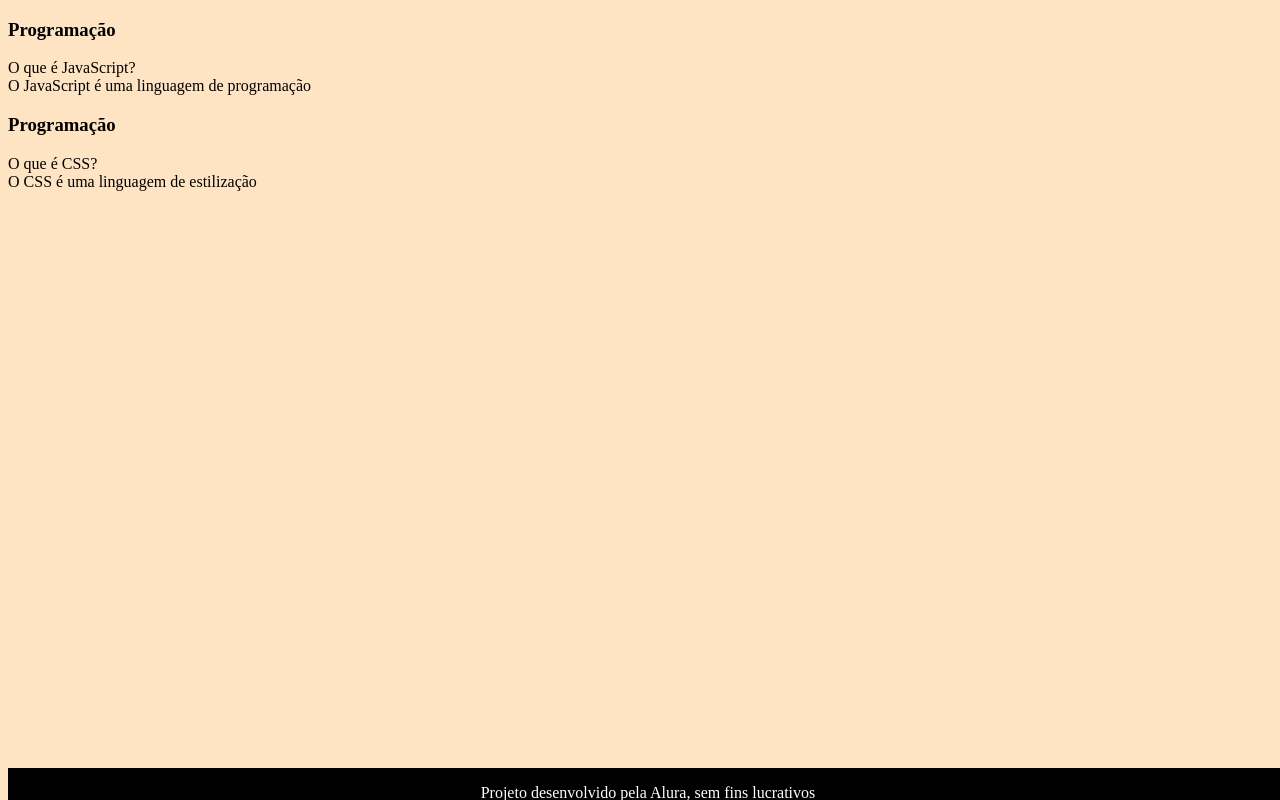
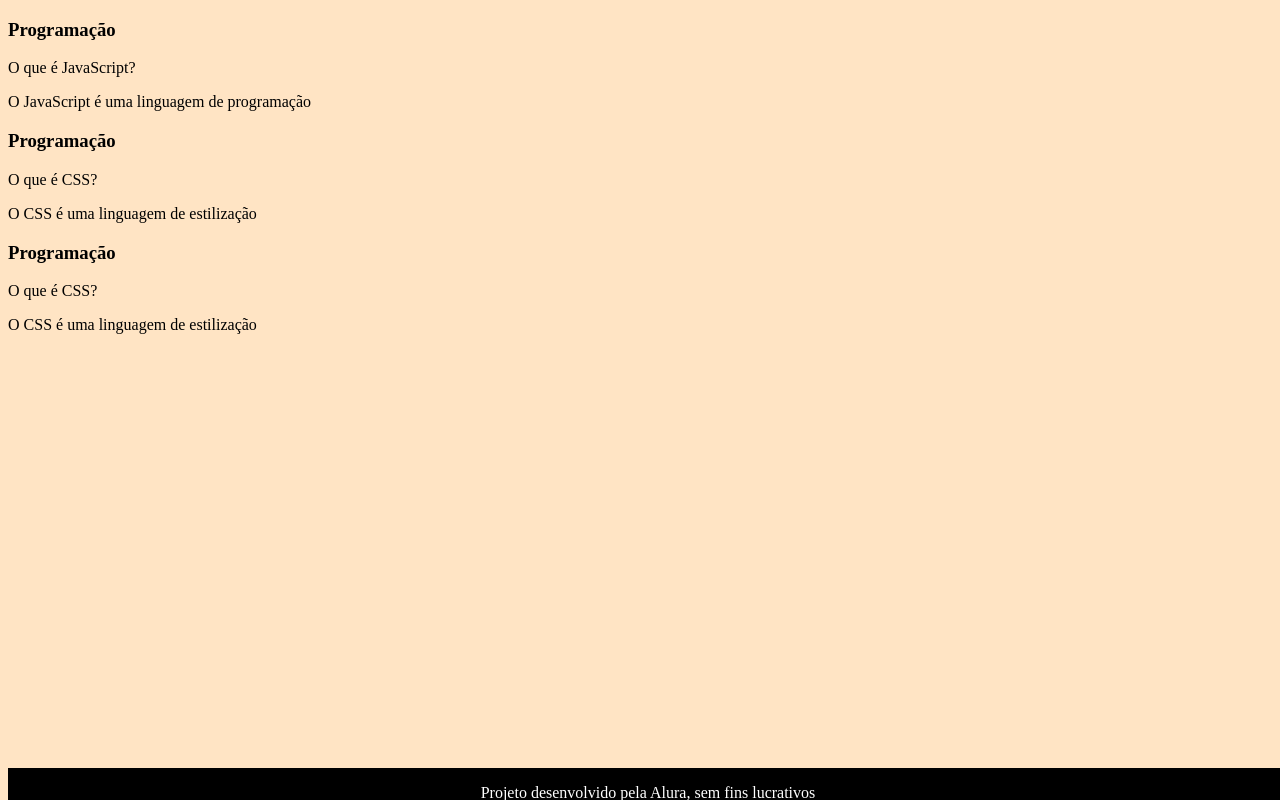
Before and after one commit to bruuuuuuuuuuuuuuuuuuuuuuuuu/Flashcard, a plain HTML site: page index.html in a window 1280 px wide. Drawn offline with Linux system fonts and the light colour scheme; files that its build step writes are made by us from their sources.

Commit message:
Update index.html

```diff
--- a/index.html
+++ b/index.html
@@ -13,10 +13,10 @@
         <div class="cartao__conteudo">
             <h3>Programação</h3>
             <div class="cartao__conteudo__pergunta">
-                O que é JavaScript?
+                <p>O que é JavaScript?</p>
             </div>
             <div class="cartao__conteudo__resposta">
-                O JavaScript é uma linguagem de programação
+                <p>O JavaScript é uma linguagem de programação</p>
             </div>
         </div>
     </article>
@@ -24,10 +24,21 @@
         <div class="cartao__conteudo">
             <h3>Programação</h3>
             <div class="cartao__conteudo__pergunta">
-                O que é CSS?
+                <p>O que é CSS?</p>
             </div>
             <div class="cartao__conteudo__resposta">
-                O CSS é uma linguagem de estilização
+                <p>O CSS é uma linguagem de estilização</p>
+            </div>
+        </div>
+    </article>
+    <article class="cartao">
+        <div class="cartao__conteudo">
+            <h3>Programação</h3>
+            <div class="cartao__conteudo__pergunta">
+                <p>O que é CSS?</p>
+            </div>
+            <div class="cartao__conteudo__resposta">
+                <p>O CSS é uma linguagem de estilização</p>
             </div>
         </div>
     </article>
```
